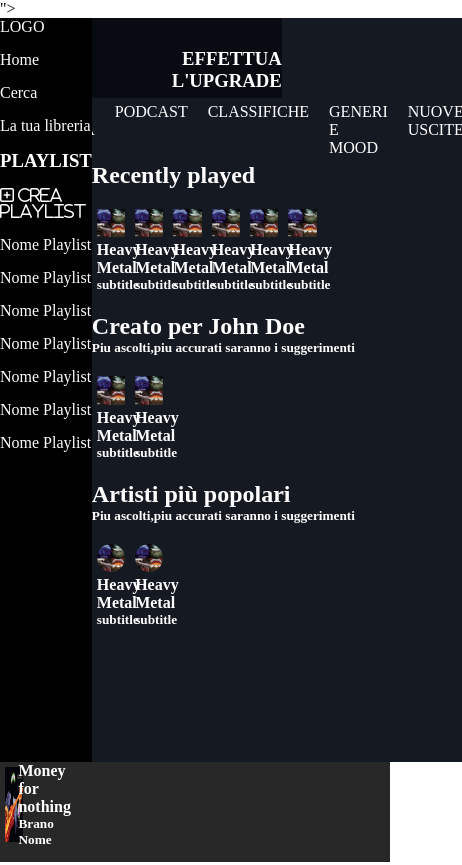
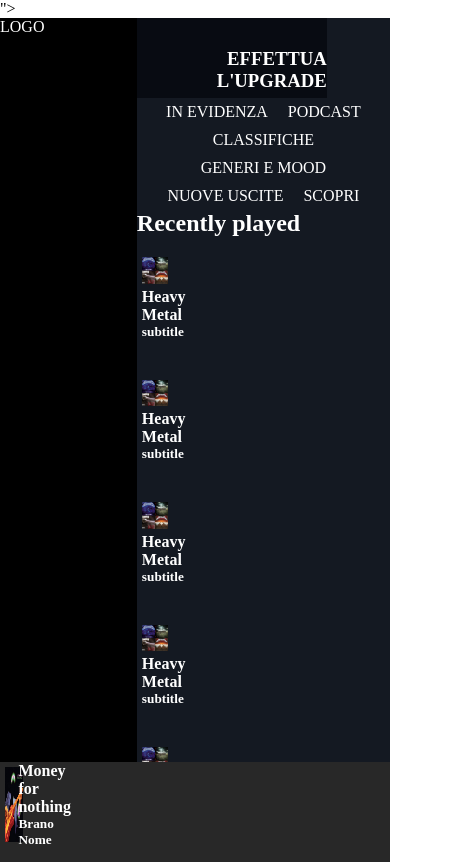
Before and after one commit to VincentDS98/html-css-spotifyweb, a plain HTML site: page index.html in a window 390 px wide. Shown: the top 865 px of the page, 462 px wide, since content can reach past the window. Drawn offline with Linux system fonts and the light colour scheme.

Commit message:
responsive aggiustato

```diff
--- a/css/style.css
+++ b/css/style.css
@@ -135,7 +135,23 @@ MEDIA QUERY
     aside ul,
     aside h5,
     aside hr,
-    aside h4,{
+    aside h4{
+        display: none;
+    }
+    .color-grey ul  {
+        display: flex;
+        flex-wrap: wrap;
+        justify-content:center;
+    }
+    .card-container {
+        width: calc(100% - 200px);
+        display: flex;
+        flex-wrap: wrap;
+
+    }
+    .card {
+        width: calc(100% / 2);
+        margin: 20px 5px;
 
     }
 
```
